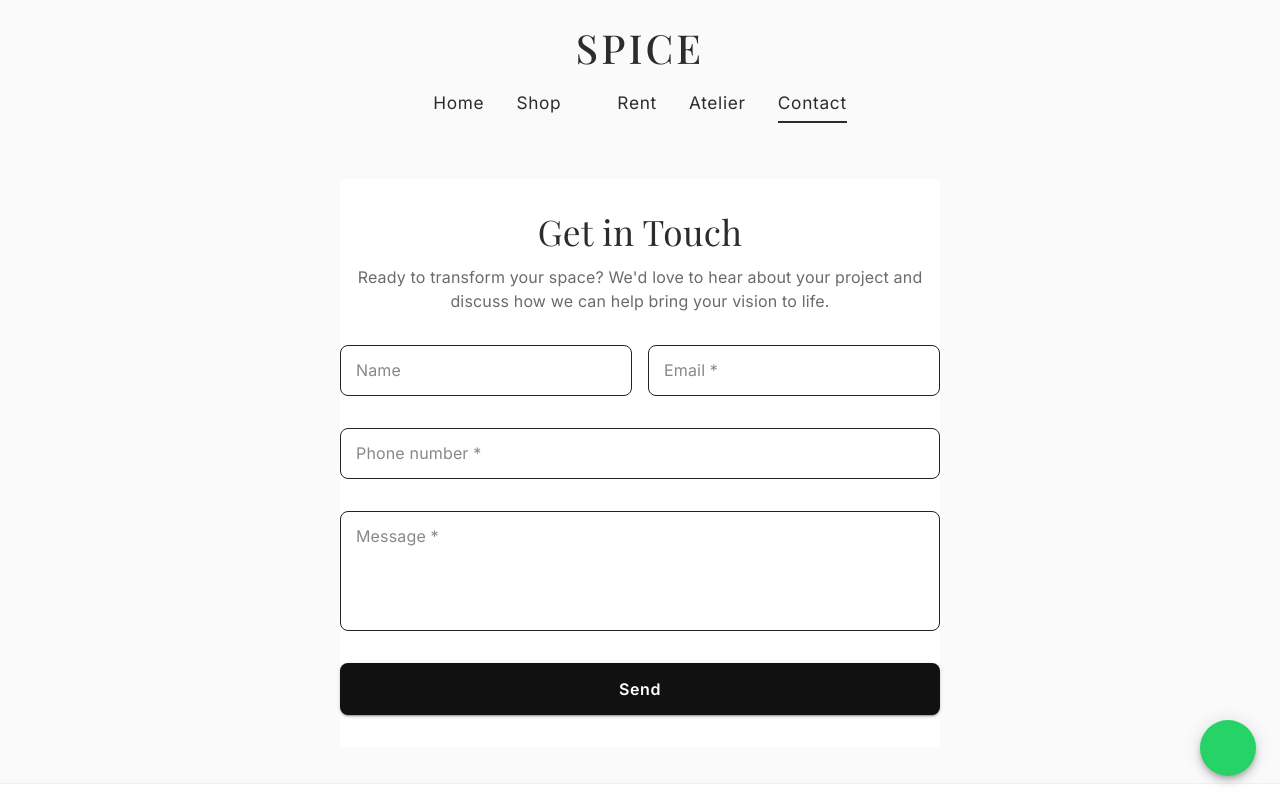
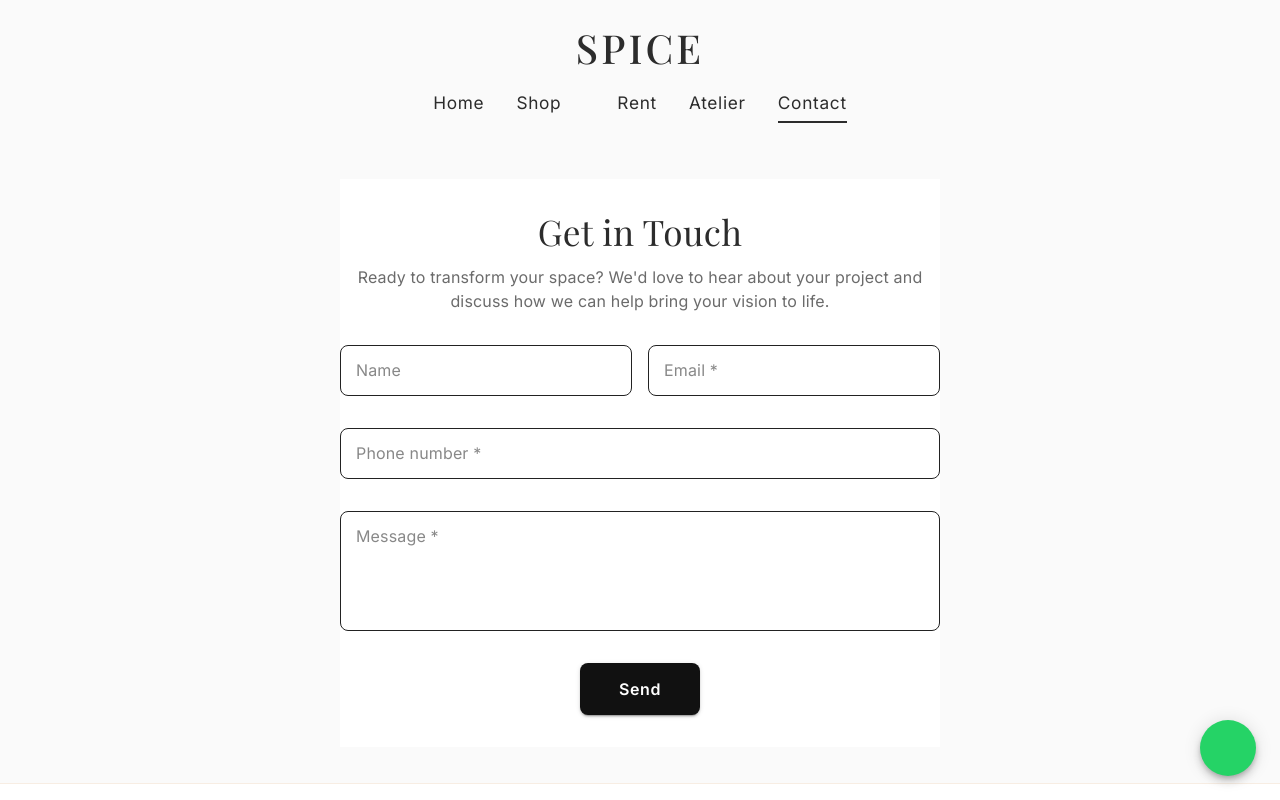
Before and after one commit to infospiceinteriors-pixel/spiceinteriorswebsite, a React (Vite) app: page /contact in a window 1280 px wide. Shown: the top 800 px of the page. Built offline with nearby package versions, Linux system fonts and the light colour scheme; some icons are missing.

Commit message:
fixed send button

```diff
--- a/src/layouts/MainLayout.tsx
+++ b/src/layouts/MainLayout.tsx
@@ -191,7 +191,6 @@ const MainLayout = ({ children }: MainLayoutProps) => {
                             anchorOrigin={{ vertical: 'bottom', horizontal: 'center' }}
                             transformOrigin={{ vertical: 'top', horizontal: 'center' }}
                             MenuListProps={{ sx: { minWidth: 160 } }}
-                            TransitionProps={{ timeout: 200 }}
                           >
                             {shopCategories.map((cat) => (
                               <MenuItem
@@ -253,7 +252,7 @@ const MainLayout = ({ children }: MainLayoutProps) => {
                           />
                           <ArrowDropDownIcon sx={{ ml: 1, transition: 'transform 0.2s', transform: mobileShopOpen ? 'rotate(180deg)' : 'rotate(0deg)' }} />
                         </ListItemButton>
-                        <Collapse in={mobileShopOpen} timeout="auto" unmountOnExit>
+                        <Collapse in={mobileShopOpen} unmountOnExit>
                           <List component="div" disablePadding>
                             {shopCategories.map((cat) => (
                               <ListItemButton
--- a/src/pages/ContactPage.tsx
+++ b/src/pages/ContactPage.tsx
@@ -108,9 +108,17 @@ const ContactPage = () => {
               InputLabelProps={{ shrink: false }}
             />
           </Box>
-          {/* Row 4: Send button (full width) */}
-          <Box>
-            <Button type="submit" variant="contained" fullWidth>
+          {/* Row 4: Send button (centered and smaller) */}
+          <Box sx={{ display: 'flex', justifyContent: 'center', mt: 2 }}>
+            <Button
+              type="submit"
+              variant="contained"
+              sx={{
+                minWidth: 120,
+                px: 4,
+                py: 1.5
+              }}
+            >
               Send
             </Button>
           </Box>
```
